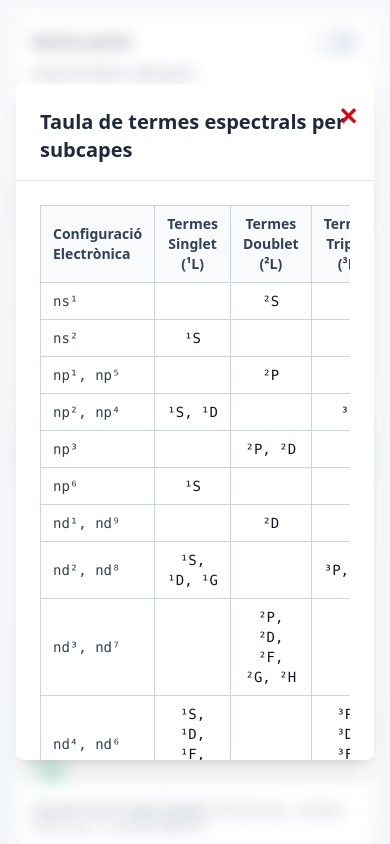
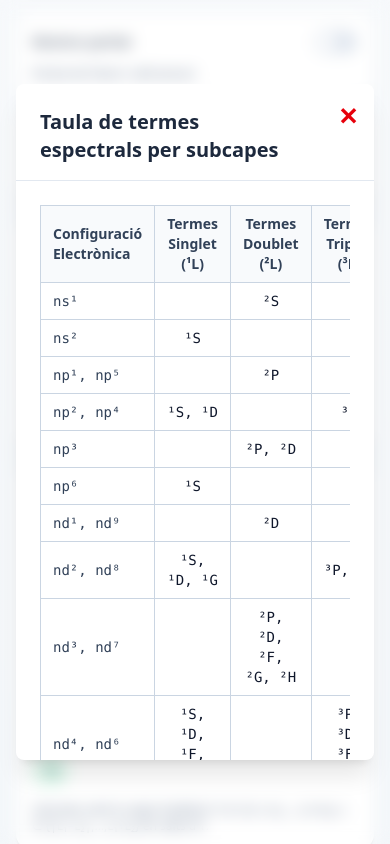
Before and after one commit to Mapaor/termes-espectrals, a Next.js app: page / in a window 390 px wide. Both pictures are taken after a click on the button "taula de referència". Shown: the part 442-1286 px from the top of the page. Built offline with nearby package versions, Linux system fonts and the light colour scheme.

Commit message:
fixed mobile modal close button padding

```diff
--- a/src/components/terms-per-subshell.tsx
+++ b/src/components/terms-per-subshell.tsx
@@ -90,7 +90,7 @@ export function TermsPerSubshell({ perShellTerms, semiOpen = [], showDegeneracy
 
             {/* Modal header */}
             <div className="p-6 pb-4 border-b border-slate-200">
-              <h3 className="text-xl font-semibold text-slate-800">Taula de termes espectrals per subcapes</h3>
+              <h3 className="text-xl font-semibold text-slate-800 pr-12">Taula de termes espectrals per subcapes</h3>
             </div>
 
             {/* Modal content - scrollable */}
```
